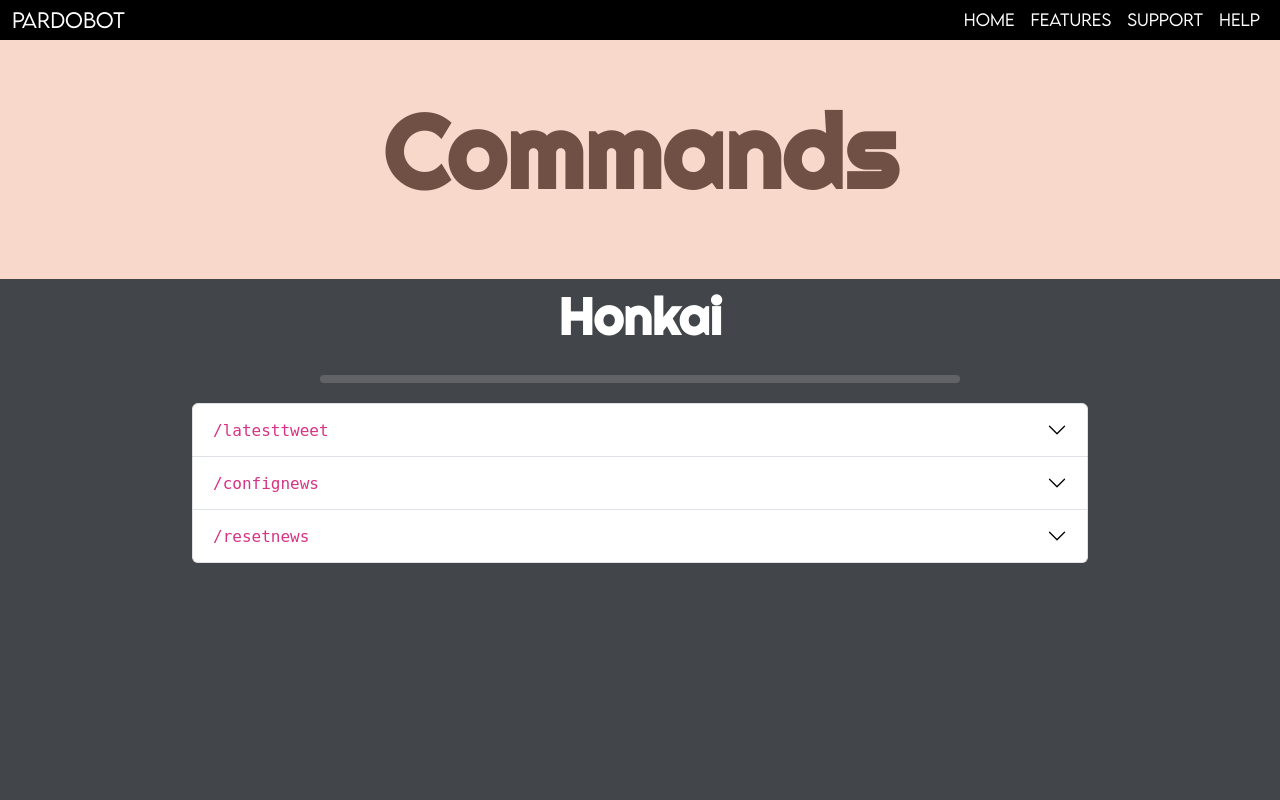
After one commit to thedrdu/PardoBotWebsite, a Flask app: page /help in a window 1280 px wide. The commit adds this page. Run offline with Flask 2, Linux system fonts and the light colour scheme.

Commit message:
add help

```diff
--- a/main.py
+++ b/main.py
@@ -7,3 +7,7 @@ app = Flask(__name__)
 @app.route('/index')
 def home():
     return render_template("index.html", title="Home")
+
+@app.route('/help')
+def help():
+    return render_template("help.html", title="Help")
--- a/templates/base.html
+++ b/templates/base.html
@@ -5,6 +5,7 @@
   <link rel="stylesheet" href="{{ url_for('static', filename='css/w3.css') }}">
   <link rel="stylesheet" href="{{ url_for('static', filename='css/main.css') }}">
   <meta name="viewport" content="width=device-width, initial-scale=1">
+
   <nav class="navbar fixed-top navbar-dark navbar-expand-lg bg-black" style="--bs-navbar-padding-y: none;">
     <div class="container-fluid" style="font-family: 'LEMONMILK';">
       <a class="navbar-brand" href="#" style="color: white;">PardoBot</a>
@@ -22,6 +23,9 @@
           <li class="nav-item">
             <a class="nav-link" href="/support">Support</a>
           </li>
+          <li class="nav-item">
+            <a class="nav-link" href="/help">Help</a>
+          </li>
         </ul>
         <!--
         <form class="d-flex" role="search">
@@ -33,6 +37,5 @@
     </div>
   </nav>
 
-  <div style="padding-bottom: 50px"></div>
   {% block content %}{% endblock %}
 </html>
--- /dev/null
+++ b/templates/help.html
@@ -0,0 +1,59 @@
+{% extends "base.html" %}
+
+{% block content %}
+  <body style="background-color: 424549;">
+
+    <div style="background-color: #f9d8cc; padding-top: 75px; padding-bottom: 50px">
+      <p style="font-family: 'Righteous'; font-weight: bold; color: 705044; text-align: center; font-size:8vw;">Commands</p>
+    </div>
+
+    <p style="font-family: 'Righteous'; font-weight: bold; color: white; text-align: center; font-size:4vw;">Honkai</p>
+    <hr style="border-top: 8px solid #bbb; border-radius: 5px; margin-right: 25%; margin-left: 25%;">
+
+    <div class="accordion" id="honkai_commands" style="margin-right: 15%; margin-left: 15%;">
+      <div class="accordion-item">
+        <h2 class="accordion-header" id="latesttweet">
+          <button class="accordion-button collapsed" type="button" data-bs-toggle="collapse" data-bs-target="#collapseOne" aria-expanded="true" aria-controls="collapseOne">
+            <code>/latesttweet</code>
+          </button>
+        </h2>
+        <div id="collapseOne" class="accordion-collapse collapse" aria-labelledby="latesttweet" data-bs-parent="#honkai_commands">
+          <div class="accordion-body">
+            Usage: <code>/latesttweet</code>
+            <br>
+            Returns the latest tweet from the official Honkai Impact 3rd Twitter account.
+          </div>
+        </div>
+      </div>
+      <div class="accordion-item">
+        <h2 class="accordion-header" id="confignews">
+          <button class="accordion-button collapsed" type="button" data-bs-toggle="collapse" data-bs-target="#collapseTwo" aria-expanded="false" aria-controls="collapseTwo">
+            <code>/confignews</code>
+          </button>
+        </h2>
+        <div id="collapseTwo" class="accordion-collapse collapse" aria-labelledby="confignews" data-bs-parent="#honkai_commands">
+          <div class="accordion-body">
+            Usage: <code>/confignews {channel}</code>
+            <br>
+            Configures the news channel in the guild the command is run in to the specified channel.
+          </div>
+        </div>
+      </div>
+      <div class="accordion-item">
+        <h2 class="accordion-header" id="headingThree">
+          <button class="accordion-button collapsed" type="button" data-bs-toggle="collapse" data-bs-target="#collapseThree" aria-expanded="false" aria-controls="collapseThree">
+            <code>/resetnews</code>
+          </button>
+        </h2>
+        <div id="collapseThree" class="accordion-collapse collapse" aria-labelledby="headingThree" data-bs-parent="#honkai_commands">
+          <div class="accordion-body">
+            Usage: <code>/resetnews</code>
+            <br>
+            Deconfigures the news channel in the guild the command is run in.
+          </div>
+        </div>
+      </div>
+    </div>
+
+  </body>
+{% endblock %}
```
Also changed, not shown: templates/index.html (+7 -6 lines), static/images/Pardo_Battlesuit_Icon_BG_Upscaled_v2.png (added).
